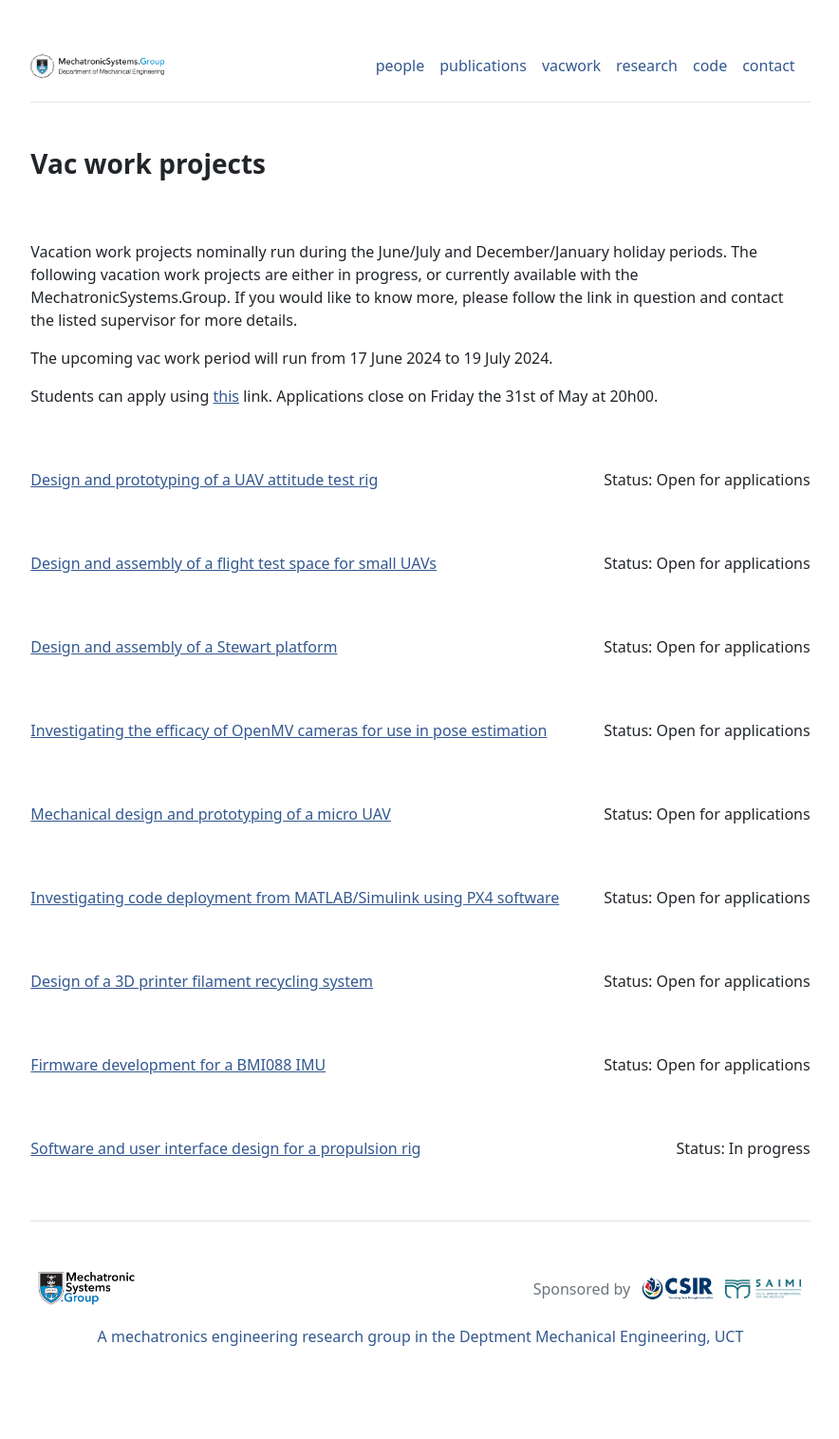
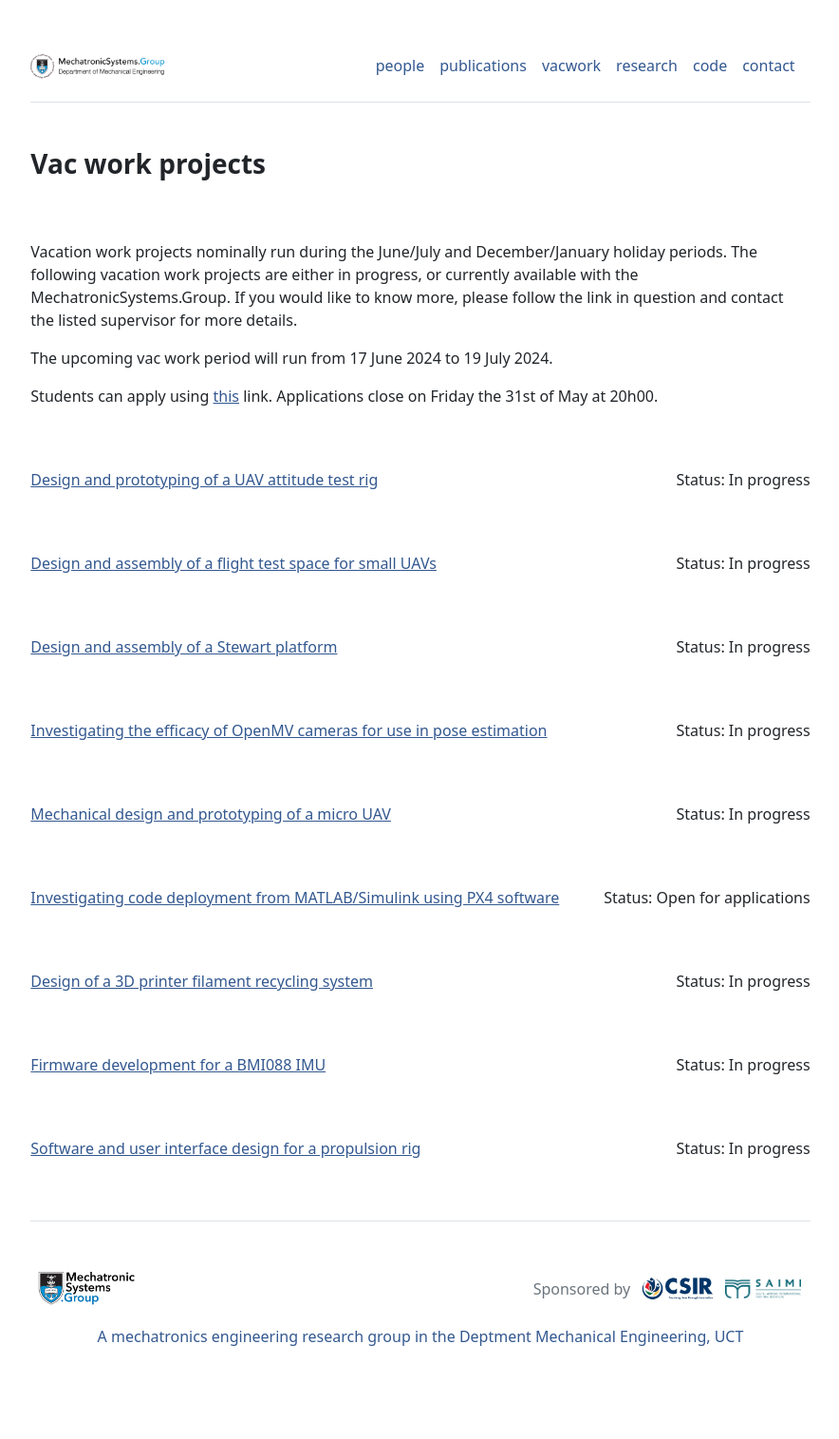
Before and after one commit to MechatronicSystems-Group/mechatronicsystems-group.github.io, a Jekyll site: the page built from vacwork.md, in a window 1280 px wide. Shown: the whole page at 95% size, without its empty margins (197-1081 px from the left). Built offline with Jekyll 4.4.1, drawn with Linux system fonts in a browser that asks for light colours.

Commit message:
Update settings.yml

```diff
--- a/_data/settings.yml
+++ b/_data/settings.yml
@@ -25,14 +25,14 @@ projects:
 - {name: 'Sea-Ice Field Extraction', url: 'sea-ice-LiDAR', status: 'Open for applications', student: 'TBD', studentType: 'MSc student'}
 
 vacwork_projects:
-- {name: 'Design and prototyping of a UAV attitude test rig', url: 'attitude-test-rig', status: 'Open for applications', student: 'TBD', studentType: 'Vac work student'}
-- {name: 'Design and assembly of a flight test space for small UAVs', url: 'flight-test-space', status: 'Open for applications', student: 'TBD', studentType: 'Vac work student'}
-- {name: 'Design and assembly of a Stewart platform', url: 'stewart-platform', status: 'Open for applications', student: 'TBD', studentType: 'Vac work student'}
-- {name: 'Investigating the efficacy of OpenMV cameras for use in pose estimation', url: 'openmv-camera-pose-estimation', status: 'Open for applications', student: 'TBD', studentType: 'Vac work student'}
-- {name: 'Mechanical design and prototyping of a micro UAV', url: 'micro-uav', status: 'Open for applications', student: 'TBD', studentType: 'Vac work student'}
+- {name: 'Design and prototyping of a UAV attitude test rig', url: 'attitude-test-rig', status: 'In progress', student: 'TBD', studentType: 'Vac work student'}
+- {name: 'Design and assembly of a flight test space for small UAVs', url: 'flight-test-space', status: 'In progress', student: 'TBD', studentType: 'Vac work student'}
+- {name: 'Design and assembly of a Stewart platform', url: 'stewart-platform', status: 'In progress', student: 'TBD', studentType: 'Vac work student'}
+- {name: 'Investigating the efficacy of OpenMV cameras for use in pose estimation', url: 'openmv-camera-pose-estimation', status: 'In progress', student: 'TBD', studentType: 'Vac work student'}
+- {name: 'Mechanical design and prototyping of a micro UAV', url: 'micro-uav', status: 'In progress', student: 'TBD', studentType: 'Vac work student'}
 - {name: 'Investigating code deployment from MATLAB/Simulink using PX4 software', url: 'px4-design', status: 'Open for applications', student: 'TBD', studentType: 'Vac work student'}
-- {name: 'Design of a 3D printer filament recycling system', url: '3d-printer-filament-recycling', status: 'Open for applications', student: 'TBD', studentType: 'Vac work student'}
-- {name: 'Firmware development for a BMI088 IMU', url: 'firmware-development-BMI088', status: 'Open for applications', student: 'TBD', studentType: 'Vac work student'}
+- {name: 'Design of a 3D printer filament recycling system', url: '3d-printer-filament-recycling', status: 'In progress', student: 'TBD', studentType: 'Vac work student'}
+- {name: 'Firmware development for a BMI088 IMU', url: 'firmware-development-BMI088', status: 'In progress', student: 'TBD', studentType: 'Vac work student'}
 - {name: 'Software and user interface design for a propulsion rig', url: 'propulsion-rig', status: 'In progress', student: 'Michael Thomson', studentType: 'Vac work student'}
 
 funders:
```
